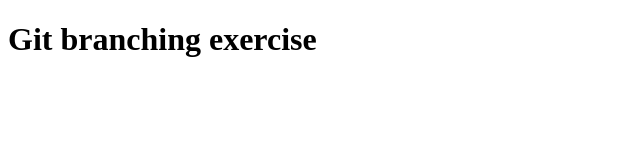
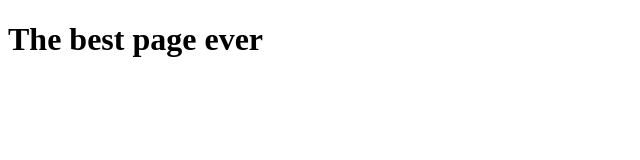
Before and after one commit to dijanapavleska/day8-Git, a plain HTML site: page index.html in a window 1280 px wide. Shown: the whole page, without its empty margins (0-640 px from the left). Drawn offline with Linux system fonts and the light colour scheme.

Commit message:
updated headline

```diff
--- a/index.html
+++ b/index.html
@@ -7,6 +7,6 @@
     <title>Git branching</title>
 </head>
 <body>
-    <h1>Git branching exercise</h1>
+    <h1>The best page ever</h1>
 </body>
 </html>
```
